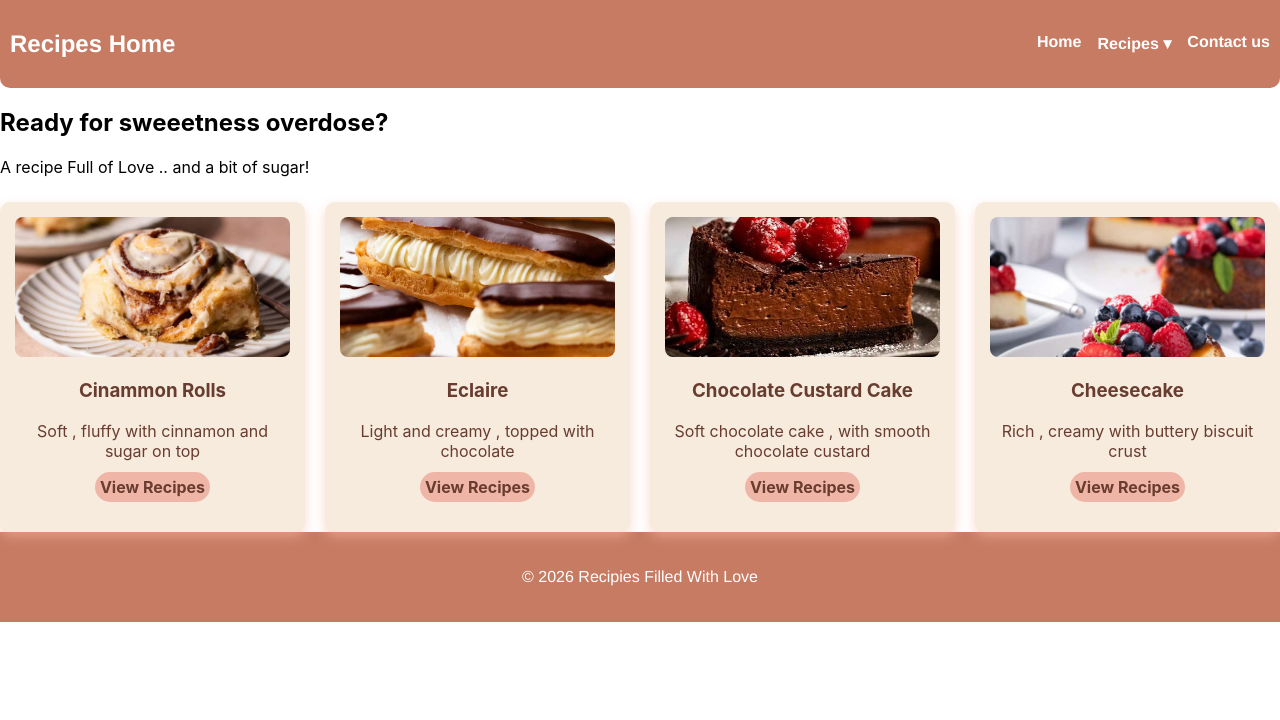
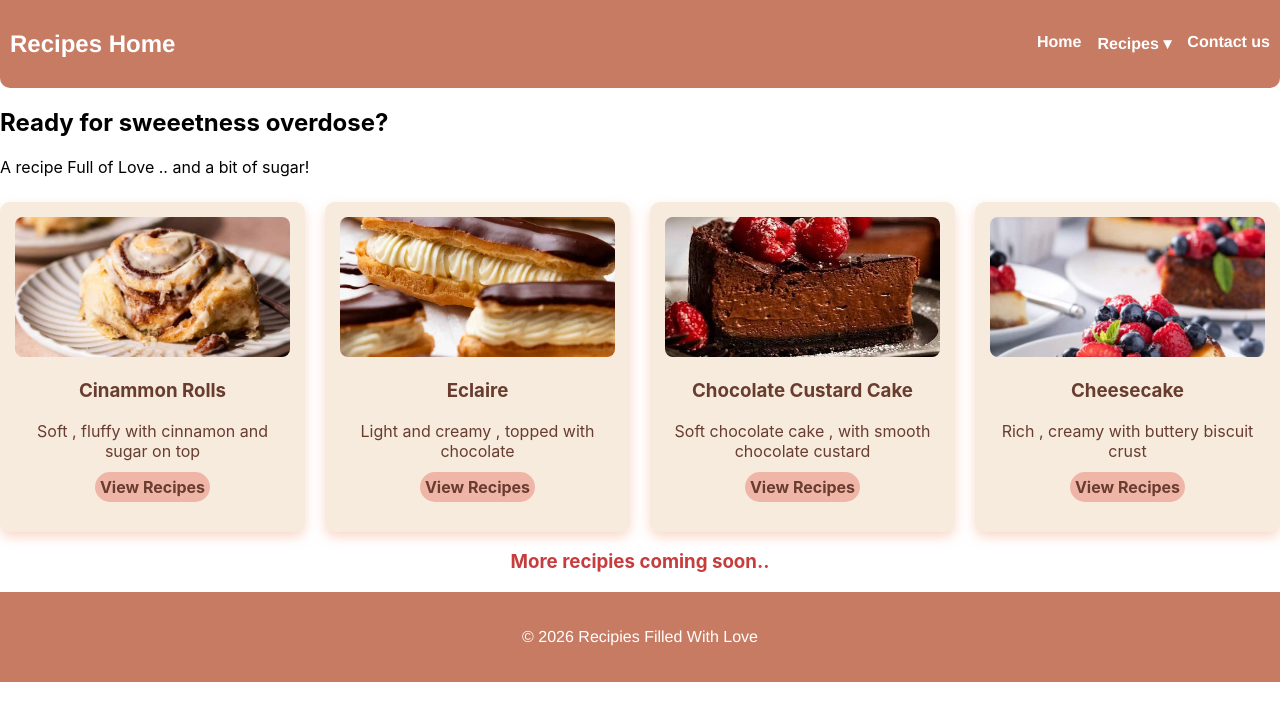
Before and after one commit to fatima6120/Recipie_Home, a React (Create React App) app: page /Desserts in a window 1280 px wide. Shown: the top 720 px of the page. Built offline with nearby package versions, Linux system fonts and the light colour scheme.

Commit message:
adding coming soon alert

```diff
--- a/src/pages/Desserts.js
+++ b/src/pages/Desserts.js
@@ -46,6 +46,9 @@ const Desserts = () => {
           ></Card>
         ))}
       </div>
+      <div className="soon">
+        <h3>More recipies coming soon..</h3>
+      </div>
     </>
   );
 };
```
